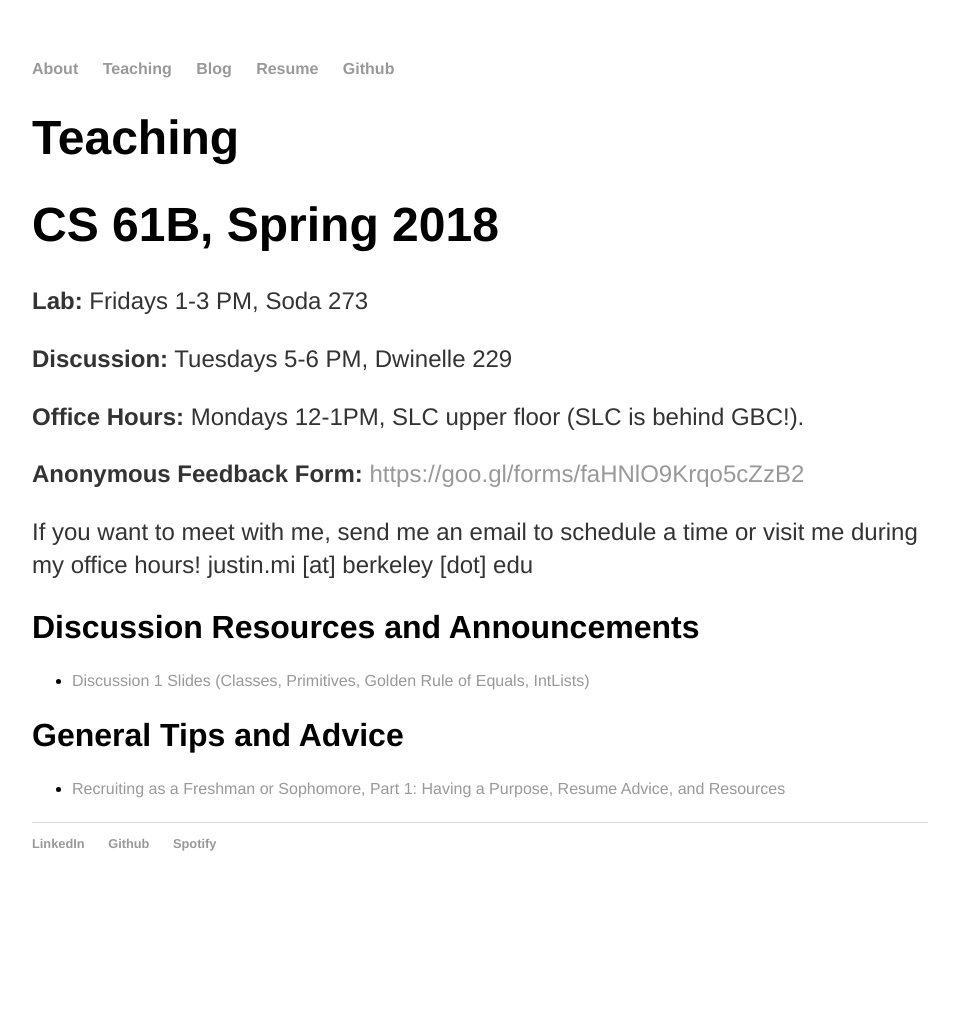
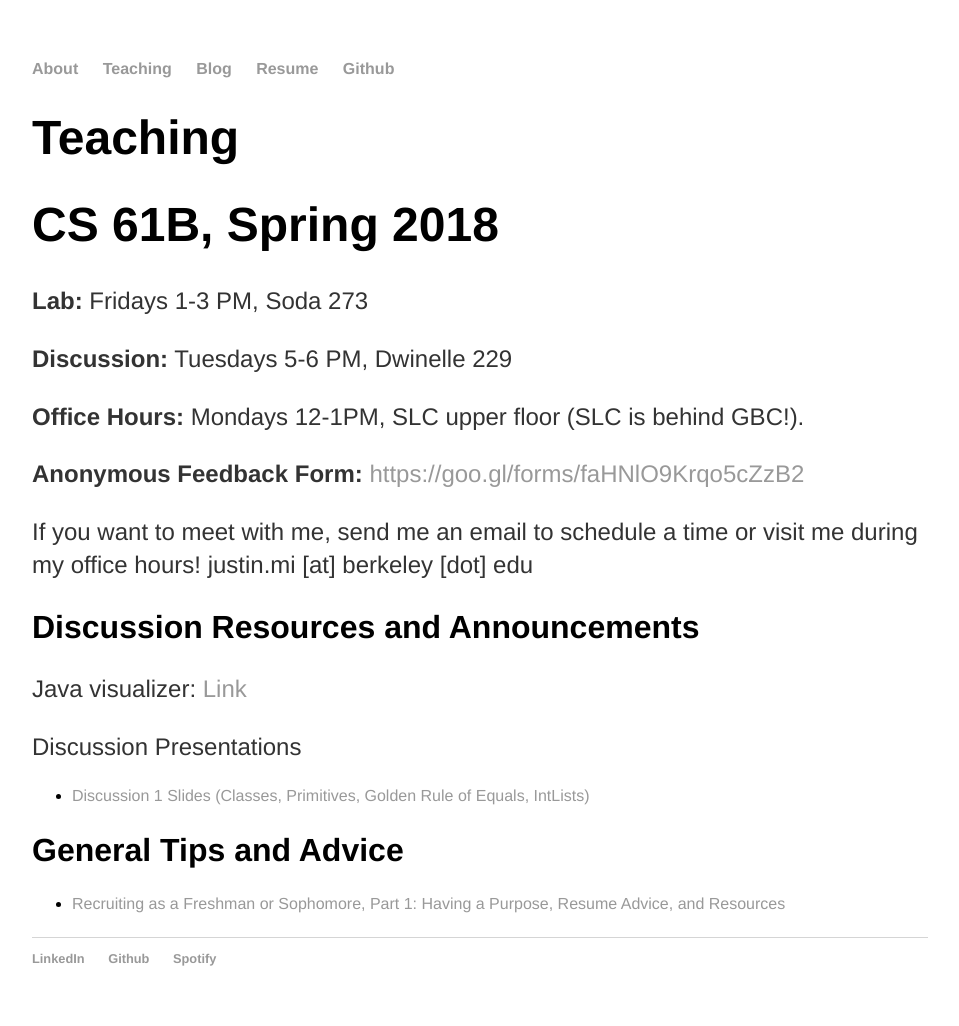
Before and after one commit to JustinMi/JustinMi.github.io, a Jekyll site: the page built from teaching/index.html, in a window 1280 px wide. Shown: the whole page, without its empty margins (160-1119 px from the left). Built offline with Jekyll 4.4.1, drawn with Linux system fonts in a browser that asks for light colours; nearby versions of some CDN libraries; before the commit the page ends 911 px from its top, so only the background shows below that.

Commit message:
teaching

```diff
--- a/teaching/index.html
+++ b/teaching/index.html
@@ -24,6 +24,10 @@ title: Teaching
 
     <h2>Discussion Resources and Announcements</h2>
     <p>
+      Java visualizer: <a href="https://cscircles.cemc.uwaterloo.ca/java_visualize/#">Link</a>
+    </p>
+    <p>
+      Discussion Presentations
       <ul>
         <li><a href="https://docs.google.com/presentation/d/1n6RxcZwS3Q3bRkN8igM8gc7rjr3kd12l-Qwbiuhig38/edit?usp=sharing">Discussion 1 Slides (Classes, Primitives, Golden Rule of Equals, IntLists)</a></li>
       </ul>
```
